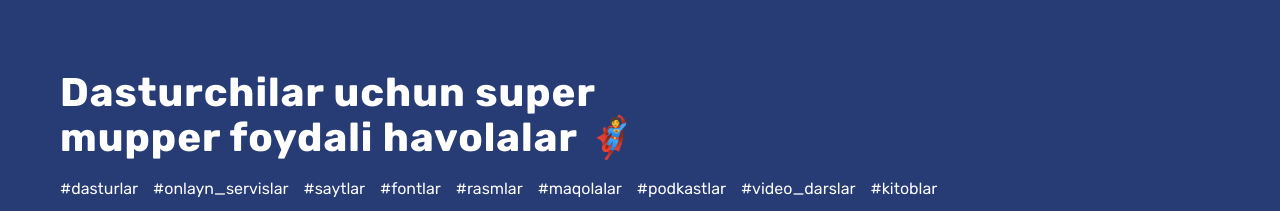
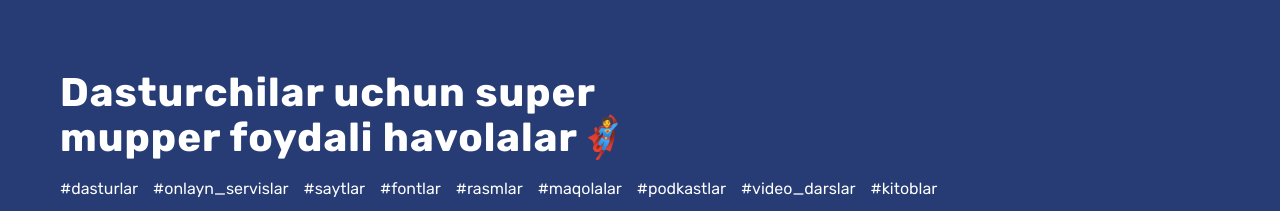
Before and after one commit to akbarjondev/havola, a plain HTML site: page index.html in a window 1280 px wide. Shown: the part 182-393 px from the top of the page. Drawn offline with Linux system fonts and the light colour scheme.

Commit message:
Add emoji

```diff
--- a/css/style.css
+++ b/css/style.css
@@ -80,7 +80,7 @@ a:focus {
 	letter-spacing: 1px;
 }
 .header__heading::after {
-	/*content: "\1F9B8";*/
+	content: "\1F9B8";
 }
 .social-list {
 	display: flex;
--- a/index.html
+++ b/index.html
@@ -20,7 +20,7 @@
 			<div class="container">
 				<header class="header">
 					<div class="header-heading-contents">
-						<h1 class="header__heading">Dasturchilar uchun super mupper foydali havolalar <span class="emoji" role="img" aria-label="superman">&#x1F9B8</span></h1>
+						<h1 class="header__heading">Dasturchilar uchun super mupper foydali havolalar</h1>
 						<ul class="contents-link">
 							<li class="contents-link__item"><a class="contents-link__link" href="#dasturlar">#dasturlar</a></li>
 							<li class="contents-link__item"><a class="contents-link__link" href="#onlayn_servislar">#onlayn_servislar</a></li>
```
